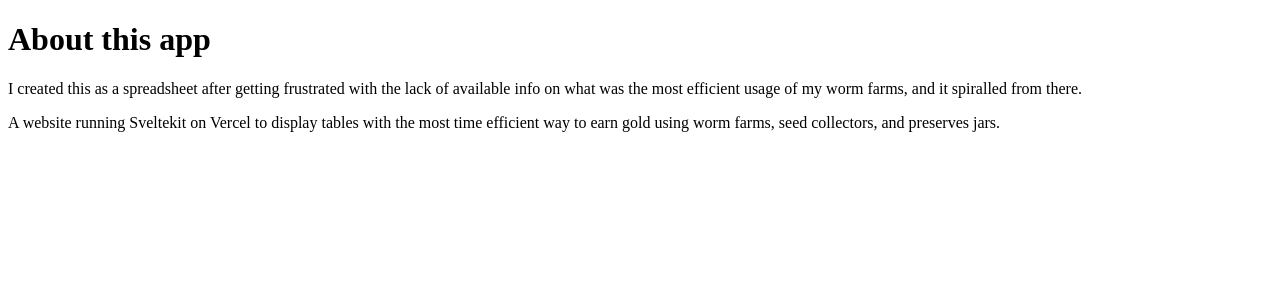
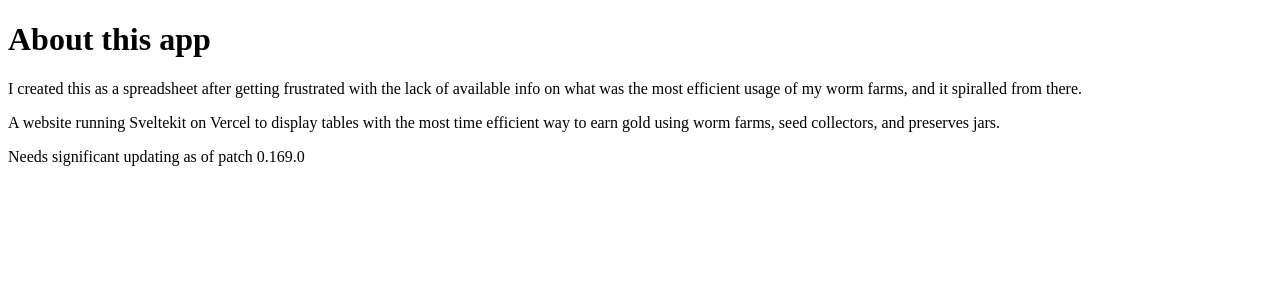
Before and after one commit to LaineOtto/Palia-Tools, a SvelteKit app: page /about in a window 1280 px wide. Shown: the top 300 px of the page. Built offline with nearby package versions, Linux system fonts and the light colour scheme.

Commit message:
change default page to about and update about

```diff
--- a/src/routes/+page.svelte
+++ b/src/routes/+page.svelte
@@ -1,3 +1,3 @@
 <script>
-	window.location.href = '/WormFarm';
+	window.location.href = '/about';
 </script>
--- a/src/routes/about/+page.svelte
+++ b/src/routes/about/+page.svelte
@@ -8,4 +8,5 @@
 
 	<p>I created this as a spreadsheet after getting frustrated with the lack of available info on what was the most efficient usage of my worm farms, and it spiralled from there.</p>
 	<p>A website running Sveltekit on Vercel to display tables with the most time efficient way to earn gold using worm farms, seed collectors, and preserves jars.</p>
+	<p>Needs significant updating as of patch 0.169.0</p>
 </div>
```
